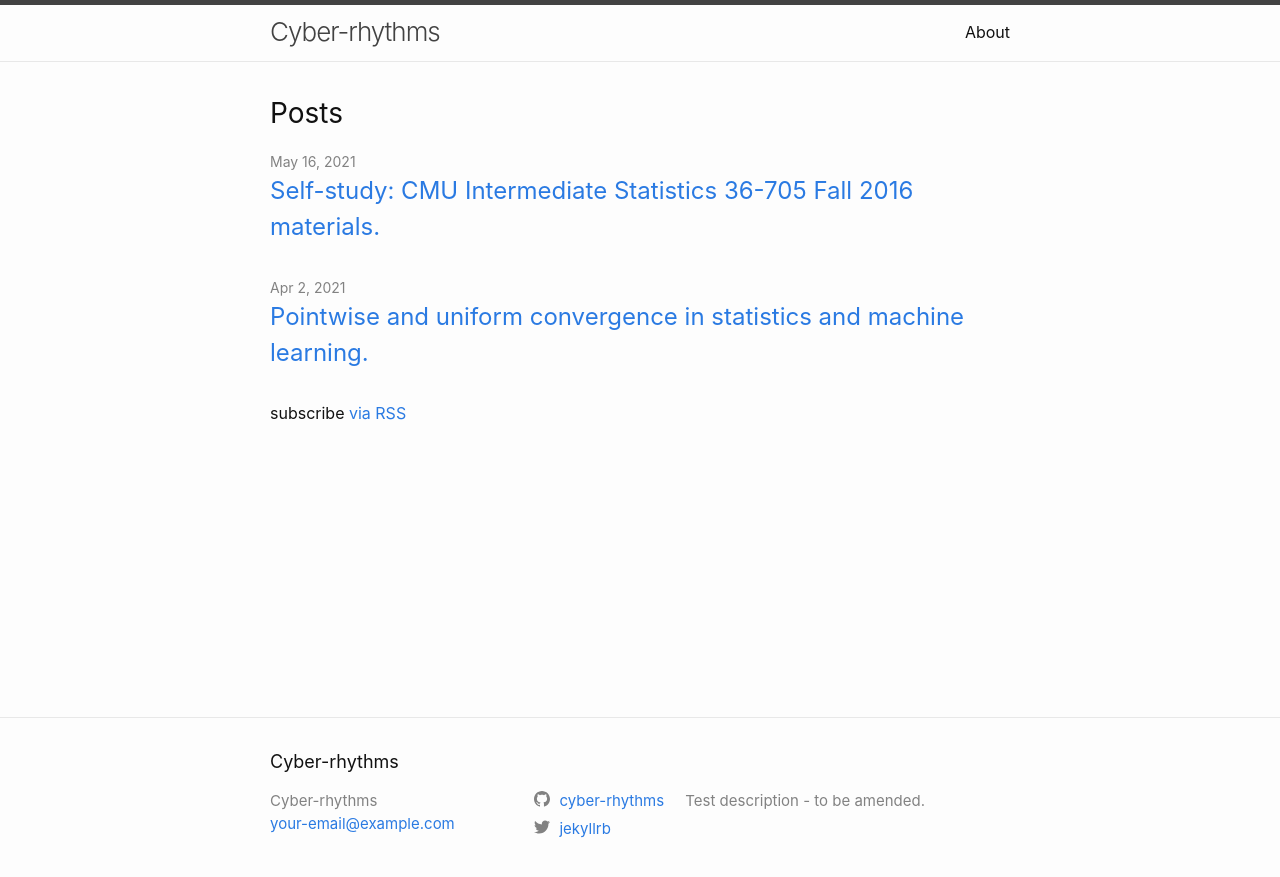
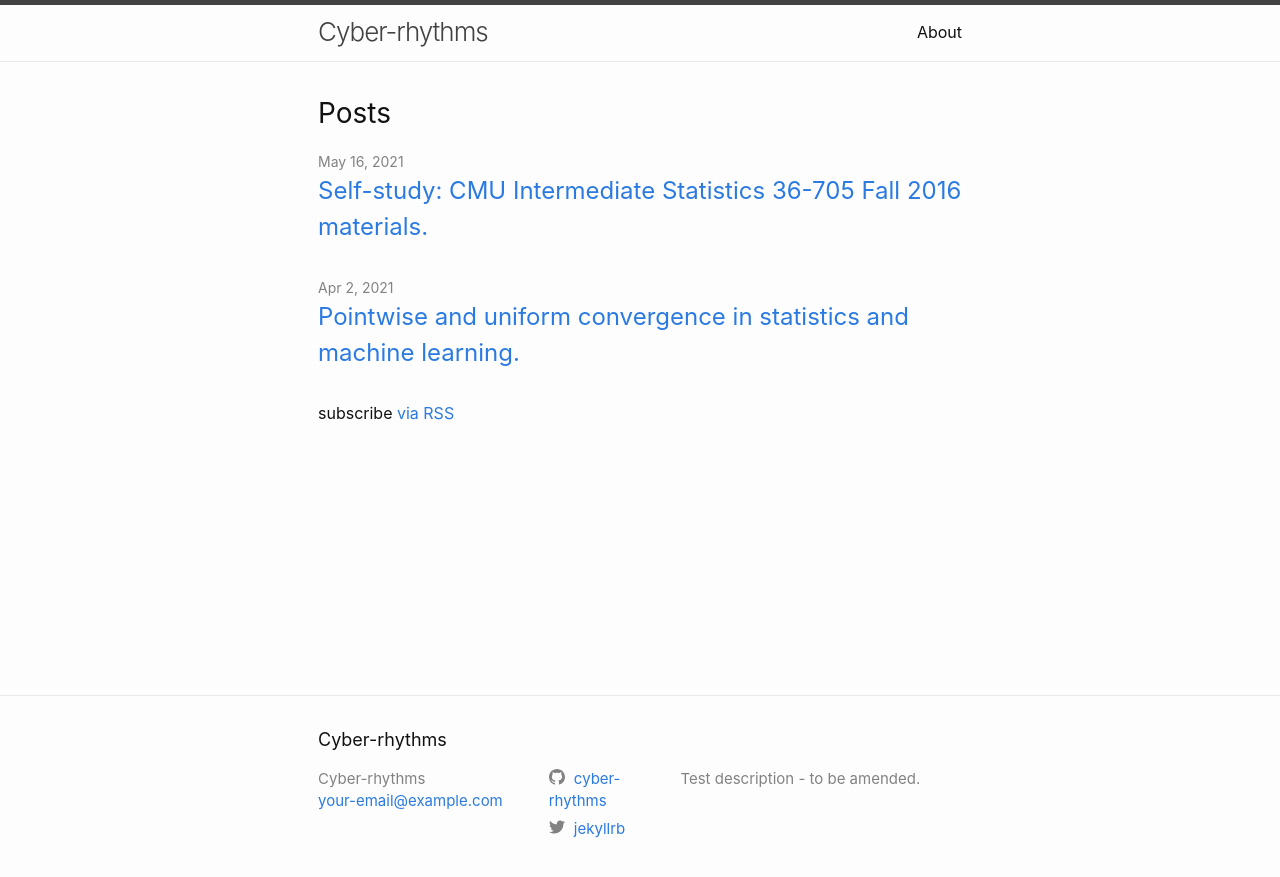
Before and after one commit to cyber-rhythms/cyber-rhythms.github.io, a Jekyll site: the page built from index.markdown, in a window 1280 px wide. Shown: the top 877 px of the page. Built offline with Jekyll 4.4.1, drawn with Linux system fonts in a browser that asks for light colours; nearby versions of some CDN libraries.

Commit message:
tweaking style sheet.

```diff
--- a/assets/main.scss
+++ b/assets/main.scss
@@ -1,5 +1,6 @@
 ---
 # Only the main Sass file needs front matter (the dashes are enough)
 ---
+$content-width: 55%;
 
 @import "minima";
```
